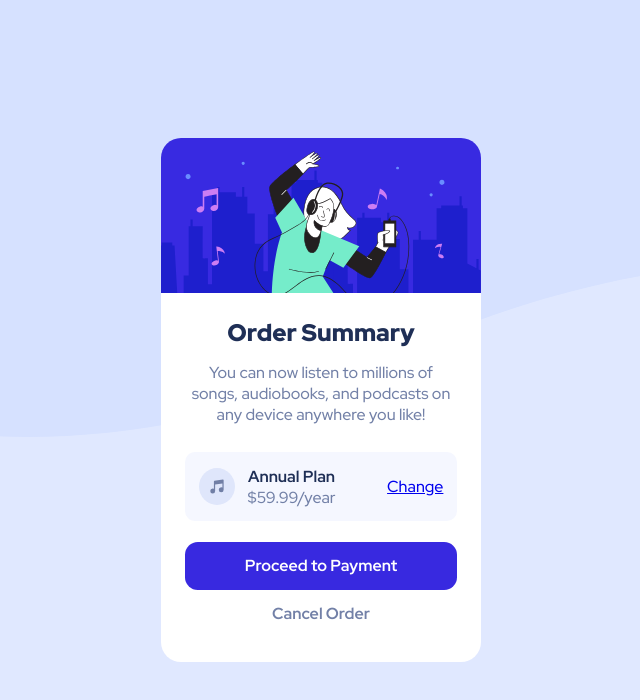
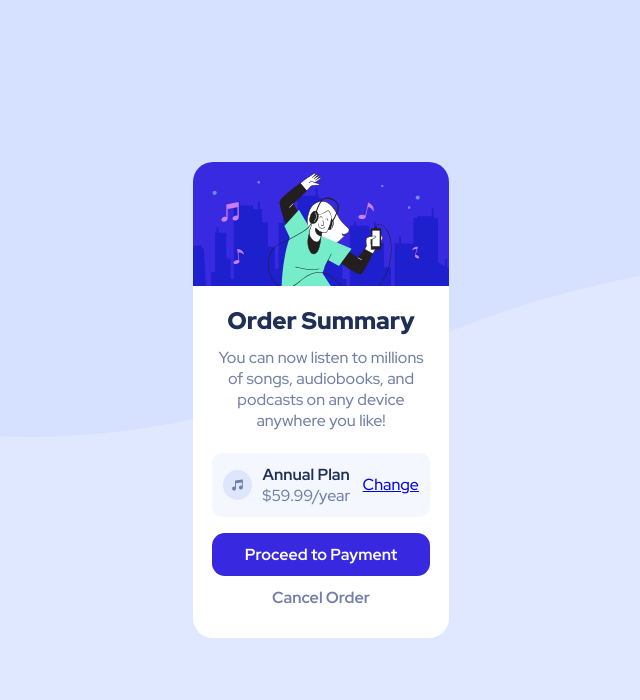
Before and after one commit to bdemon245/fmc-order-summary, a plain HTML site: page index.html in a window 1280 px wide. Shown: the whole page, without its empty margins (319-959 px from the left). Drawn offline with Linux system fonts and the light colour scheme.

Commit message:
Completed for the time being

```diff
--- a/style.css
+++ b/style.css
@@ -20,7 +20,7 @@ picture{
 .card{
     display: flex;
     flex-direction: column;
-    max-width: 20em;
+    max-width: 16em;
     height: auto;
 }
 .hero{
```
